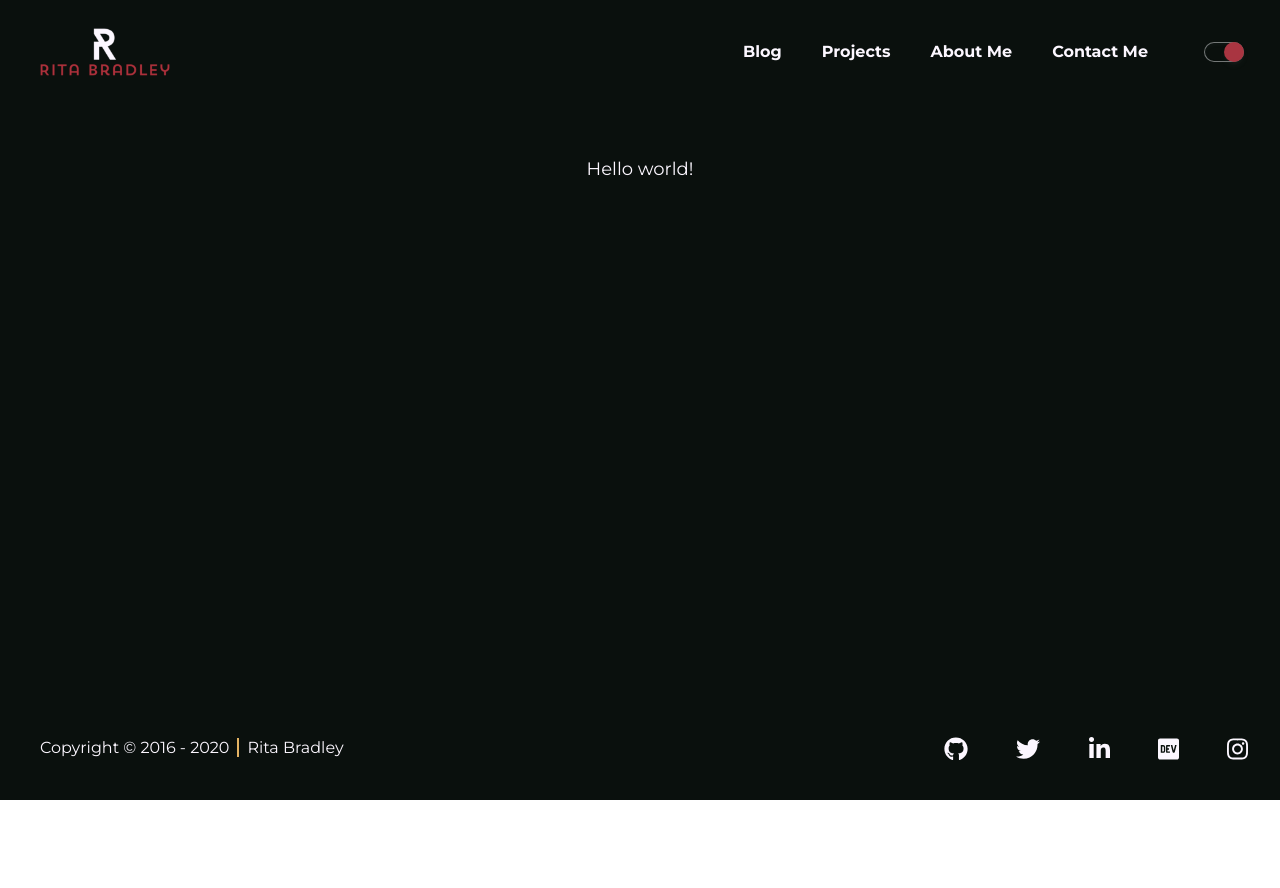
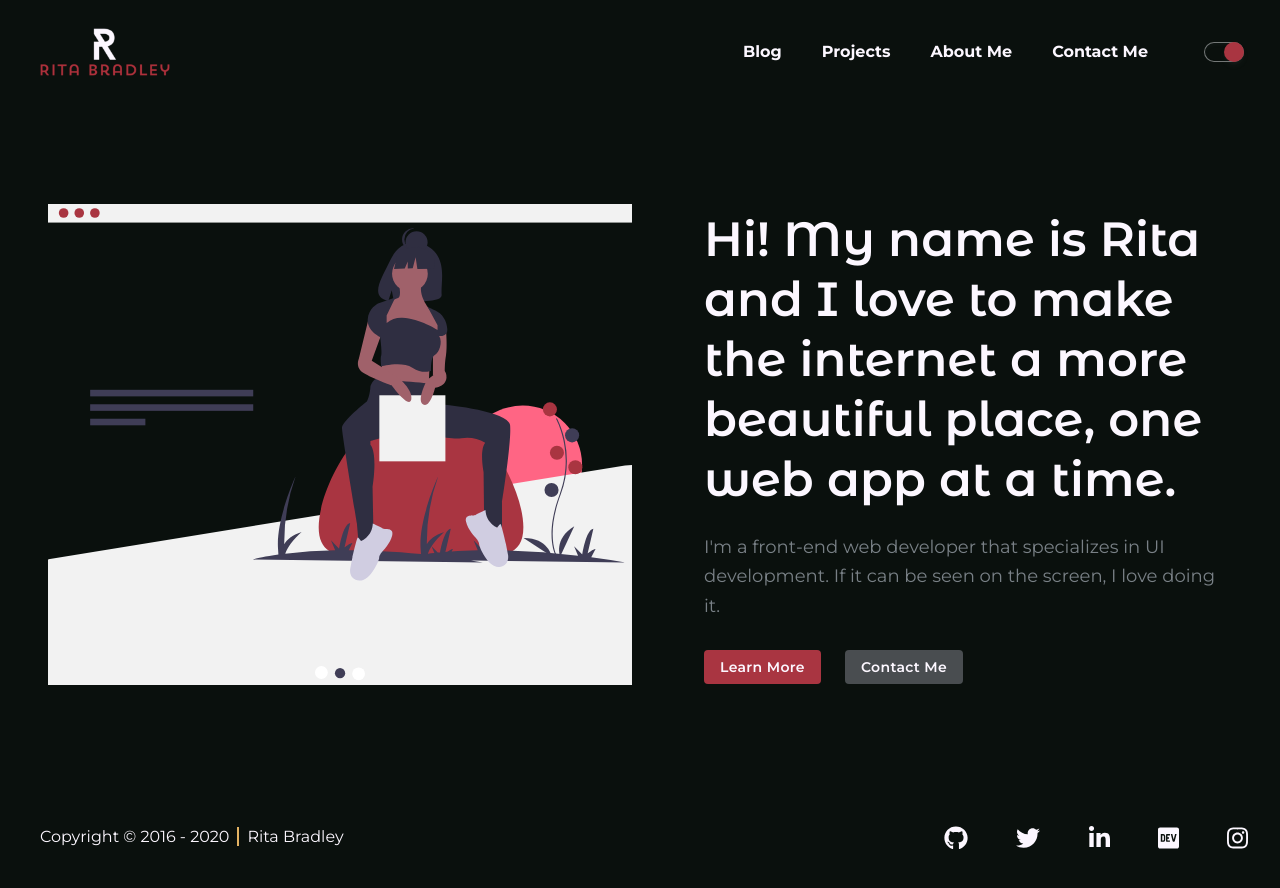
Before and after one commit to ritabradley/portfolio, a Gatsby site: page / in a window 1280 px wide. Before the commit the page ends 800 px from the top, so only its background shows below. Built offline with nearby package versions, Linux system fonts and the light colour scheme; Gatsby itself is replaced by a stand-in of ours; some icons are missing; what @tailwindcss/custom-forms, tailwindcss-filters, tailwindcss-truncate-multiline would draw is missing.

Commit message:
feat: Complete home page
- Add intro and buttons

```diff
--- a/src/global.css
+++ b/src/global.css
@@ -26,7 +26,7 @@ body {
 .btn-secondary {
     @apply text-white bg-gray-700;
 }
-.btn-seconary:hover {
+.btn-secondary:hover {
     @apply bg-gray-900;
 }
 
--- a/src/pages/index.js
+++ b/src/pages/index.js
@@ -1,5 +1,7 @@
 import React from 'react'
 import Layout from '../components/layout'
+import { Link } from 'gatsby'
+import home from '../images/home.svg'
 import SEO from '../components/seo'
 
 export default () => (
@@ -17,6 +19,31 @@ export default () => (
             ]}
             title="Home"
         />
-        Hello world!
+        <section className="px-4 py-12">
+            <div className="lg:text-left flex flex-wrap items-center -mx-2 text-center">
+                <div className="lg:w-1/2 px-2">
+                    <img src={home} alt="girl sitting in browser window" />
+                </div>
+                <div className="lg:w-1/2 lg:pl-16 lg:mt-0 px-2 mt-10">
+                    <h2 className="font-display laptop:text-5xl mb-6 text-4xl leading-tight">
+                        Hi! My name is Rita and I love to make the internet a
+                        more beautiful place, one web app at a time.
+                    </h2>
+                    <p className="leading-relaxed text-gray-500">
+                        I'm a front-end web developer that specializes in UI
+                        development. If it can be seen on the screen, I love
+                        doing it.
+                    </p>
+                    <div className="mt-8">
+                        <Link className="btn btn-primary mr-6" to="/about/">
+                            Learn More
+                        </Link>
+                        <Link className="btn btn-secondary" to="/contact/">
+                            Contact Me
+                        </Link>
+                    </div>
+                </div>
+            </div>
+        </section>
     </Layout>
 )
```
